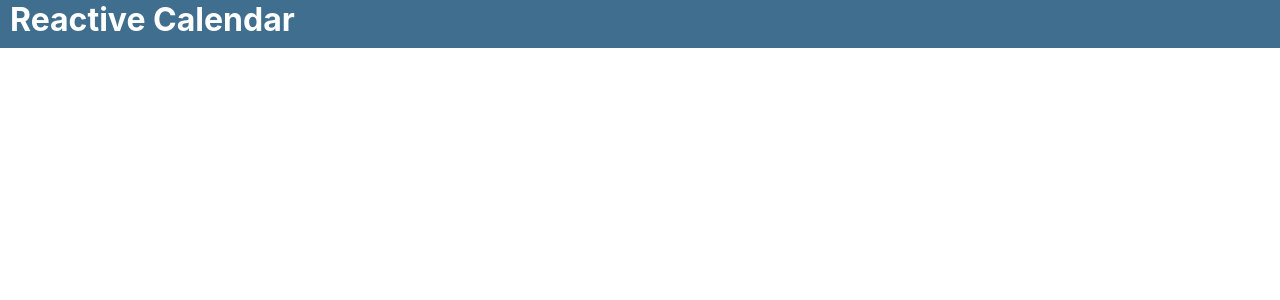
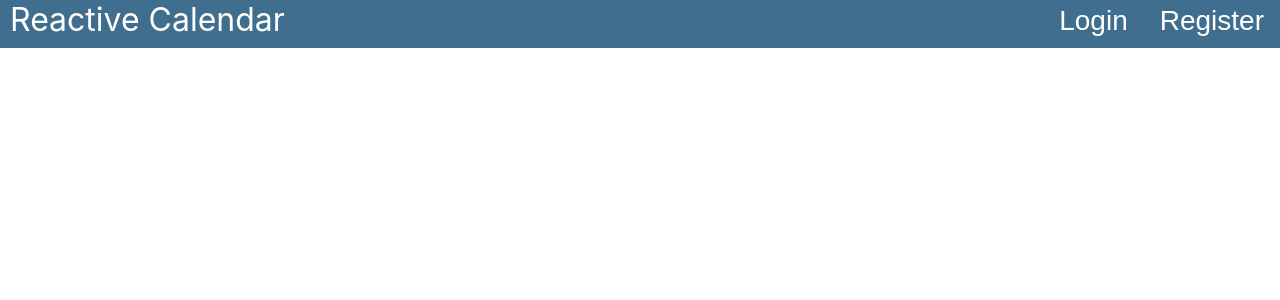
Before and after one commit to idrizovdjem/reactive-calendar, a React (Create React App) app in the folder reactive-calendar/: page / in a window 1280 px wide. Shown: the top 300 px of the page. Built offline with nearby package versions, Linux system fonts and the light colour scheme.

Commit message:
Add buttons to navigation

```diff
--- a/reactive-calendar/src/App.js
+++ b/reactive-calendar/src/App.js
@@ -3,10 +3,15 @@ import React, { Component } from 'react';
 import Navigation from './components/Navigation/Navigation.js';
 
 class App extends Component {
+  state = {
+    isUserAuthenticated: false
+  };
+
   render() {
     return (
       <div>
-        <Navigation />
+        <Navigation
+          isUserAuthenticated={this.state.isUserAuthenticated}/>
       </div>
     );
   }
--- a/reactive-calendar/src/components/Navigation/Navigation.js
+++ b/reactive-calendar/src/components/Navigation/Navigation.js
@@ -2,10 +2,29 @@ import React from 'react';
 import classes from './Navigation.module.css';
 
 const Navigation = (props) => {
+    let buttons = null;
+
+    if(props.isUserAuthenticated) {
+        buttons = (
+            <span>
+                <button className={classes.NavigationButton}>Logout</button>
+                <button className={classes.NavigationButton}>Overview</button>
+                <button className={classes.NavigationButton}>Calendar</button>
+            </span>
+        );
+    } else {
+        buttons = (
+            <span>
+                <button className={classes.NavigationButton}>Register</button>
+                <button className={classes.NavigationButton}>Login</button>
+            </span>
+        );
+    }
 
     return (
         <nav className={classes.Navigation}>
-            <h3 className={classes.Logo}>Reactive Calendar</h3>
+            <span className={classes.Logo}>Reactive Calendar</span>
+            {buttons}
         </nav>
     );
 }
--- a/reactive-calendar/src/components/Navigation/Navigation.module.css
+++ b/reactive-calendar/src/components/Navigation/Navigation.module.css
@@ -9,3 +9,21 @@
     color: white;
     font-size: 4vh;
 }
+
+.NavigationButton {
+    float: right;
+    background-color: transparent;
+    border: none;
+    font-size: 3.5vh;
+    color: white;
+    margin: 0.5vh 10px;
+    padding-bottom: 0.5vh;
+    border-radius: 10px;
+    transition: background-color 0.2s;
+}
+
+.NavigationButton:hover {
+    cursor: pointer;
+    background-color: white;
+    color: #406E8E;
+}
```
